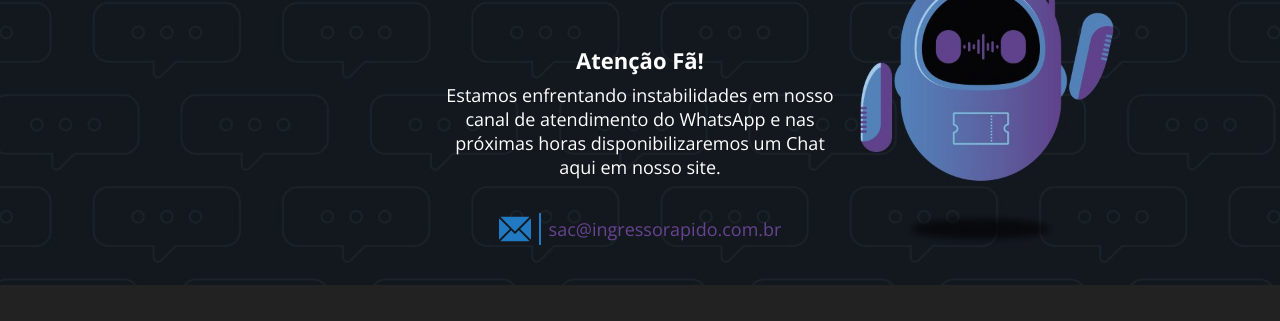
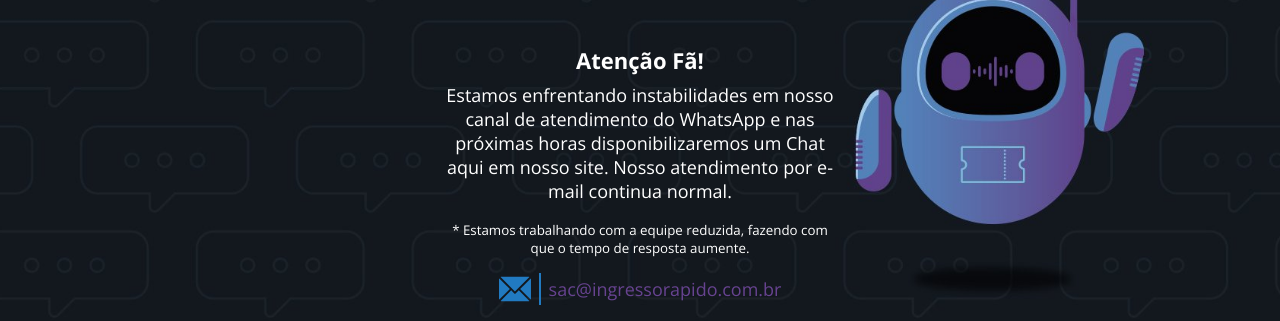
Before and after one commit to matheus-pantoja-ir/sac_hotsite, a website built with Parcel: page index.html in a window 1280 px wide. Shown: the part 213-534 px from the top of the page. Built offline with nearby package versions, Linux system fonts and the light colour scheme; files whose address does not match are found by name.

Commit message:
Adiciona mensagem e email do sac

```diff
--- a/assets/css/styles.css
+++ b/assets/css/styles.css
@@ -361,8 +361,12 @@
         width: 400px;
         color: #ffffff;
     }
-
-    .iris-content p strong{
+    .iris-content small {
+        text-align: center;
+        width: 400px;
+        color: #ffffff;
+    }
+    .iris-content p strong {
         display: block;
         margin-top: 16px;
         text-align: center;
@@ -371,17 +375,14 @@
         width: 400px;
         color: #ffffff;
     }
-
     .iris-content span.iris {
         color: #5e468e;
     }
-
     a#emailLink {
         margin-bottom: 16px;
         width: 300px;
         align-self: center;
     }
-
     button#chatButton {
         margin-bottom: 16px;
         width: 300px;
--- a/index.html
+++ b/index.html
@@ -37,8 +37,10 @@
                 <p>
                     <strong>Atenção Fã!</strong>
                     Estamos enfrentando instabilidades em nosso canal de atendimento do WhatsApp e nas próximas horas
-                    disponibilizaremos um Chat aqui em nosso site.
+                    disponibilizaremos um Chat aqui em nosso site. Nosso atendimento por e-mail continua normal.
                 </p>
+
+                <small>* Estamos trabalhando com a equipe reduzida, fazendo com que o tempo de resposta aumente.</small>
 
                 <img src="assets/img/iris.png" class="avatar" alt="">
                 <!-- <img src="assets/img/iris_bg.jpg" alt=""> -->
```
